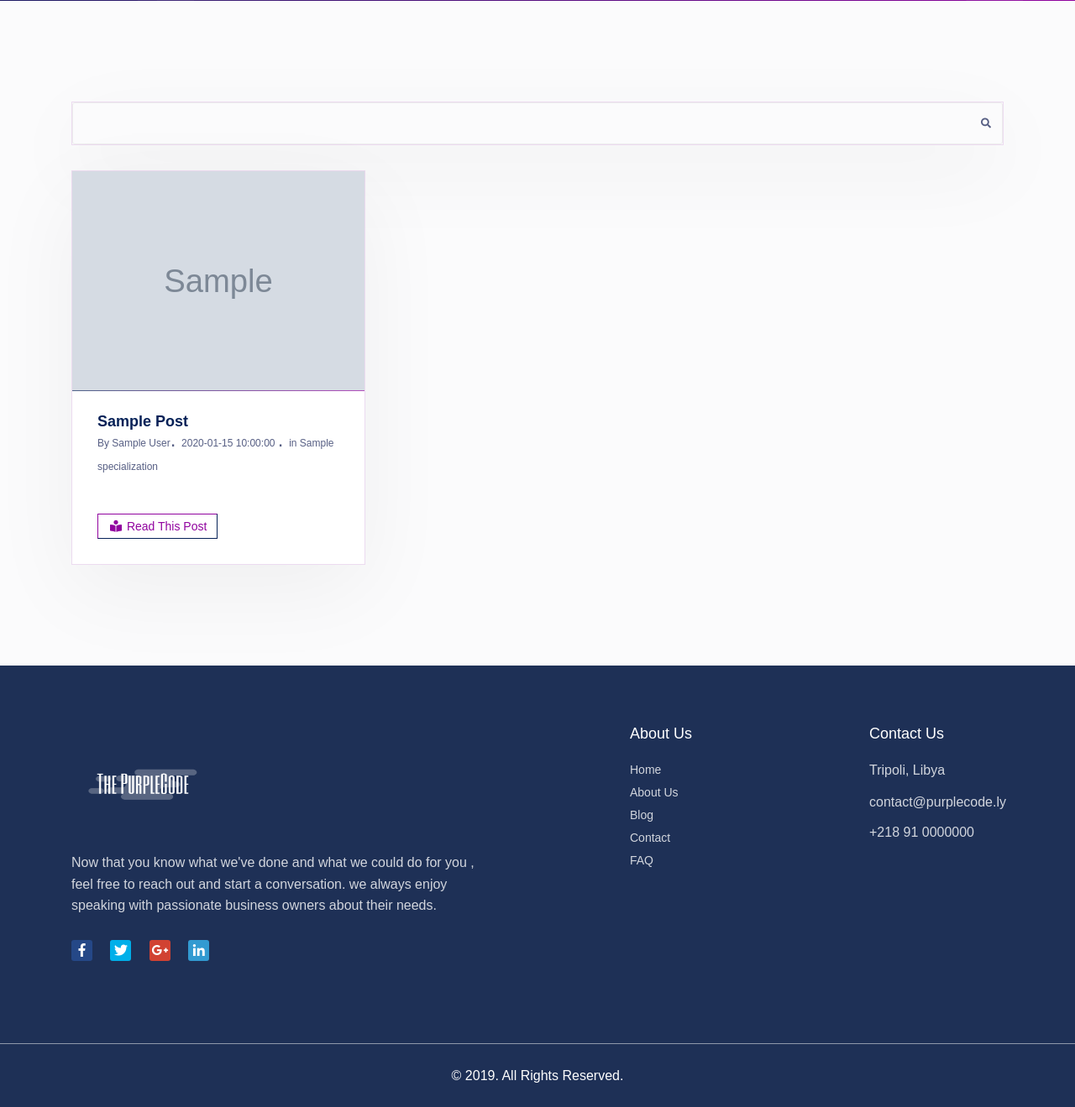
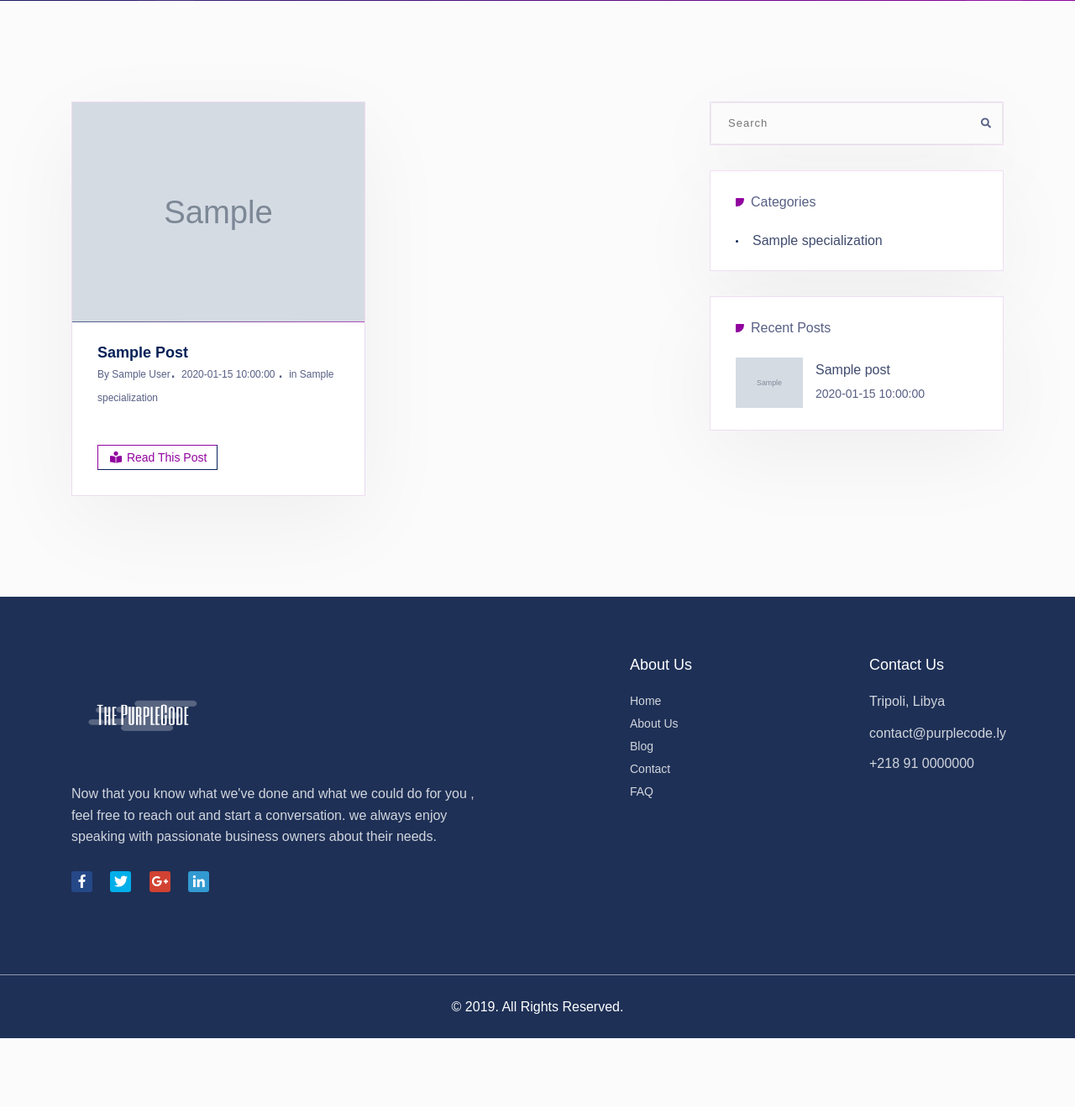
Before and after one commit to elfizga/thePurpleCode, a PHP site: page /blog.php in a window 1280 px wide. Shown: the part 473-1792 px from the top of the page at 84% size. After the commit the page ends 1710 px from the top, so only its background shows below. Run offline with PHP 8.4, Linux system fonts and the light colour scheme; tables that the repository leaves empty hold one stand-in row (values such as "Sample post"); grey boxes marked "Sample" are stand-in pictures.

Commit message:
fixed post a blog bugs

```diff
--- a/blog-details.php
+++ b/blog-details.php
@@ -82,6 +82,7 @@
                                             $query = $con->prepare($sql);
                                             $query->execute(array($id));
                                             $result = $query->fetch();
+                                            $post_id = $result['post_id'];
                                             ?>
                                     <div class="post-shadow">
                                     <div class="part-img">
@@ -112,6 +113,7 @@
 
                                     </div>
                                 </div>
+
                                 <?php } ?>
 
                                 <?php
@@ -129,8 +131,8 @@
 									");
 
 			// Execute The Statement
-
-			$stmt->execute(array($result['post_id']));
+            global $post_id ;
+			$stmt->execute(array($post_id));
 
 			// Assign To Variable
 
--- a/blog.php
+++ b/blog.php
@@ -59,25 +59,24 @@
     </div>
     <!-- page title end -->
 
-    <!-- blog post begin-->
     <div class="blog-post blog-page-content">
         <div class="container">
             <div class="row">
-                <div class="col-xl-12 col-lg-12 col-md-12">
+                <div class="col-xl-8 col-lg-8">
                     <div class="row">
-                    <div class="col-xl-12 col-lg-12 col-md-12">
-                    <div class="sidebar">
-                                <div class="widget widget_search">
-                                    <form name="search_form" class="sayit_search_form" id="search_form">
-                                        <span class="sayit_icon_search"><i class="fa fa-search"></i></span>
-                                        <input class="sayit_field_search" id="myInput" type="text" name="employer" form="search_form" onkeyup="myFunction()">
-                                        <div class="clear"></div>
-                                    </form>
-                            </div>
-                    </div>
-                    </div>
 
                         <?php
+                        if(isset($_GET['id'])) {
+                            $sql = "SELECT
+                            posts.post_id, posts.post_title, posts.post_image , posts.post_desc ,  posts.add_date ,
+                            users.firstName , users.lastName , specializations.spec_name
+                            FROM posts
+                            INNER JOIN specializations ON specializations.spec_id = posts.spec_id
+                            INNER JOIN users ON users.user_id = posts.user_id WHERE posts.spec_id = ? ORDER BY post_id DESC";
+                            global $con;
+                            $query = $con->prepare($sql);
+                            $query->execute(array($_GET['id']));
+                        } else {
                             $sql = "
                             SELECT
                             posts.post_id, posts.post_title, posts.post_image , posts.post_desc ,  posts.add_date ,
@@ -88,34 +87,112 @@
                             global $con;
                             $query = $con->prepare($sql);
                             $query->execute();
-                        $results = $query->fetchAll();
-                        foreach($results as $result) { ?>
+                        }
 
 
-                        <div class="col-xl-4 col-lg-4 col-md-4" id="myDiv">
+                        $results = $query->fetchAll();
+                        if(count($results) > 0) {
+                            foreach($results as $result) { ?>
+                                <div class="col-xl-6 col-lg-6 col-md-6">
                                     <div class="single-blog">
                                         <div class="part-img">
                                             <img src="assets\img\<?php echo $result['post_image']; ?>" alt="">
                                         </div>
                                         <div class="part-text">
-                                    <h3><a href="blog-details.php"> <?php echo $result['post_title']; ?> </a></h3>
+                                            <h3><a href="blog-details.php?blogId=<?php echo $result['post_id']; ?>" > <?php echo $result['post_title']; ?> </a></h3>
                                             <h4>
                                                 <span class="admin">By <?php echo $result['firstName'] . ' ' . $result['lastName']; ?></span>.
                                                 <span class="date"><?php echo $result['add_date']; ?> </span>.
                                                 <span class="category">in <?php echo $result['spec_name']; ?> </span>
                                             </h4>
-                                    <a class="read-more" href="blog-details.php"><span><i class="fas fa-book-reader"></i></span> Read This Post</a>
+                                            <a class="read-more" href="#"><span><i class="fas fa-book-reader"></i></span> Read This Post</a>
+                                        </div>
+                                    </div>
+                                </div>
+                            <?php }
+                        } else { ?>
+
+                            <div class="alert alert-danger col-sm-12">No Posts Found</div>
+
+                        <?php } ?>
+
+
+                    </div>
+                </div>
+
+                <div class="col-xl-4 col-lg-4 col-md-12">
+
+                    <div class="sidebar">
+                                <div class="widget widget_search">
+                                    <form name="search_form" class="sayit_search_form" id="search_form">
+                                        <span class="sayit_icon_search"><i class="fa fa-search"></i></span>
+                                        <input class="sayit_field_search" name="s" placeholder="Search" title="Search the site..." form="search_form">
+                                        <div class="clear"></div>
+                                    </form>
+                                </div>
+
+                                <div class="widget widget_categories">
+                                    <h6 class="widgettitle"><span>Categories</span></h6>
+
+                                    <ul>
+                                    <?php
+                                        $sql = "
+                                            SELECT * FROM specializations;
+                                             ";
+                                        global $con;
+                                        $query = $con->prepare($sql);
+                                        $query->execute();
+                                        $results = $query->fetchAll();
+                                        foreach($results as $result) { ?>
+                                            <li><a href="blog.php?id=<?php echo $result['spec_id']; ?>"><?php echo $result['spec_name']; ?></a></li>
+                                        <?php } ?>
+
+                                    </ul>
+                                </div>
+
+                                <div class="widget widget-popular-post">
+                            <h6 class="widgettitle">
+                                <span> Recent Posts</span>
+                            </h6>
+                            <?php
+                                        $sql = "
+                                            SELECT * FROM posts ORDER BY post_id DESC LIMIT 5;
+                                             ";
+                                        global $con;
+                                        $query = $con->prepare($sql);
+                                        $query->execute();
+                                        $results = $query->fetchAll();
+                                        foreach($results as $result) { ?>
+                                                <div class="single-post">
+                                                    <div class="part-img">
+                                                        <img src="assets\img\<?php echo $result['post_image'];?>" alt="">
+                                                    </div>
+                                                    <div class="part-text">
+                                                        <h4><a href="blog-details.php?blogId=<?php echo $result['post_id']; ?>" > <?php
+                                                        $title = "";
+                                                            if(strlen($result['post_title']) > 15) {
+                                                                $title = substr($result['post_title'], 0, 21) . "...";
+                                                            } else {
+                                                                $title = $result['post_title'];
+                                                            }
+                                                            $title = strtolower($title);
+                                                            $title = ucfirst($title);
+                                                        echo $title; ?> </a></h4>
+                                                        <h5><?php echo $result['add_date']; ?></h5>
+                                                    </div>
+                                                </div>
+                            <?php } ?>
+                        </div>
+
 
                     </div>
                 </div>
             </div>
-                    <?php } ?>
+
+
         </div>
     </div>
-            </div>
-        </div>
-    </div>
-    <!-- blog post end -->
+
     <?php include 'include/footer.php';?>
     <!-- scroll top button begin -->
     <div class="scroll-to-top">
@@ -139,27 +216,5 @@
     <script src="assets\js\wow.min.js"></script>
     <!-- main -->
     <script src="assets\js\main.js"></script>
-    <script>
-    function myFunction() {
-    // Declare variables
-    var input, filter, div, div1, i,span;
-    input = document.getElementById("myInput");
-    filter = input.value.toUpperCase();
-    div = document.getElementById("myDiv");
-    div1 = table.getElementsByClass("part-text");
-
-    // Loop through all table rows, and hide those who don't match the search query
-    for (i = 0; i < div1.length; i++) {
-      span = div1[i].getElementsByTagName("span")[0];
-      if (span) {
-        if (span.innerHTML.toUpperCase().indexOf(filter) > -1) {
-          div1[i].style.display = "";
-        } else {
-          div1[i].style.display = "none";+
-        }
-      }
-    }
-  }
-    </script>
 </body>
 </html>
```
Also changed, not shown: post-aBlog.php (+4 -4 lines), assets/img/11042_73947_23163_18447213_10211807452558090_793367787562451869_n.jpg (added), images/32608_68411_asshajara-hotel-tripoli.jpg (added), images/67685_68411_asshajara-hotel-tripoli.jpg (added), images/7125_68411_asshajara-hotel-tripoli.jpg (added), images/78614_68411_asshajara-hotel-tripoli.jpg (added), images/93145_radisson-blu.jpg (added). Lines whose indentation alone changed are shown as unchanged.
